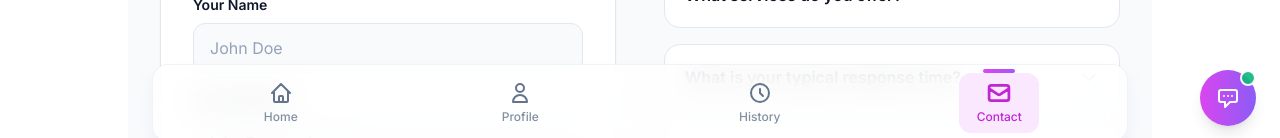
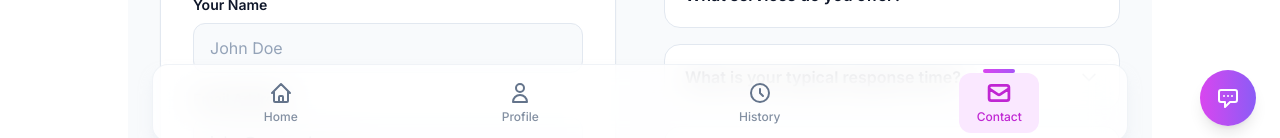
Before and after one commit to Decade23/Profile, a Next.js app: page /contact in a window 1280 px wide. Shown: the part 650-788 px from the top of the page. Built offline with nearby package versions, Linux system fonts and the light colour scheme.

Commit message:
feat: show chat button instantly with prefetch

```diff
--- a/components/ChatBot.tsx
+++ b/components/ChatBot.tsx
@@ -6,8 +6,12 @@
   content: string;
 }
 
-export default function ChatBot() {
-  const [isOpen, setIsOpen] = useState(false);
+export default function ChatBot({
+  initialOpen = false,
+}: {
+  initialOpen?: boolean;
+}) {
+  const [isOpen, setIsOpen] = useState(initialOpen);
   const [messages, setMessages] = useState<Message[]>([]);
   const [input, setInput] = useState("");
   const [isLoading, setIsLoading] = useState(false);
--- a/components/layouts/Layout.tsx
+++ b/components/layouts/Layout.tsx
@@ -1,15 +1,14 @@
-import { useState, useEffect } from "react";
+import { useState, useEffect, useRef } from "react";
+import type { ComponentType } from "react";
 import { useTheme } from "next-themes";
 import Link from "next/link";
 import Image from "next/image";
-import dynamic from "next/dynamic";
 import Seo from "./Seo";
 import NavbarFooter from "./NavbarFooter";
 
-const ChatBot = dynamic(() => import("../ChatBot"), {
-  ssr: false,
-  loading: () => null,
-});
+interface ChatBotProps {
+  initialOpen?: boolean;
+}
 
 interface SeoProps {
   title?: string;
@@ -127,9 +126,45 @@
 }
 
 export default function Layout({ title, children, seo = {} }: LayoutProps) {
-  const [isChatbotReady, setIsChatbotReady] = useState(false);
+  const [chatBotComponent, setChatBotComponent] =
+    useState<ComponentType<ChatBotProps> | null>(null);
+  const [isChatBotMounted, setIsChatBotMounted] = useState(false);
+  const [isChatBotLoading, setIsChatBotLoading] = useState(false);
+  const [shouldOpenChatBot, setShouldOpenChatBot] = useState(false);
+  const hasScheduledPreload = useRef(false);
+  const ChatBotComponent = chatBotComponent;
+
+  const loadChatBot = () => {
+    if (chatBotComponent || isChatBotLoading) {
+      return;
+    }
+    setIsChatBotLoading(true);
+    import("../ChatBot")
+      .then((mod) => {
+        setChatBotComponent(() => mod.default);
+      })
+      .catch(() => {})
+      .finally(() => {
+        setIsChatBotLoading(false);
+      });
+  };
 
   useEffect(() => {
+    if (hasScheduledPreload.current || chatBotComponent || isChatBotLoading) {
+      return;
+    }
+
+    const connection = (navigator as any).connection;
+    const shouldSkip =
+      connection?.saveData ||
+      ["slow-2g", "2g"].includes(connection?.effectiveType);
+
+    if (shouldSkip) {
+      return;
+    }
+
+    hasScheduledPreload.current = true;
+
     const idleCallback = (window as any).requestIdleCallback as
       | ((cb: () => void) => number)
       | undefined;
@@ -139,12 +174,10 @@
     let idleId: number | null = null;
     let timeoutId: number | null = null;
 
-    const scheduleChatbot = () => setIsChatbotReady(true);
-
     if (idleCallback) {
-      idleId = idleCallback(scheduleChatbot);
+      idleId = idleCallback(loadChatBot);
     } else {
-      timeoutId = window.setTimeout(scheduleChatbot, 1500);
+      timeoutId = window.setTimeout(loadChatBot, 1500);
     }
 
     return () => {
@@ -155,7 +188,28 @@
         clearTimeout(timeoutId);
       }
     };
-  }, []);
+  }, [chatBotComponent, isChatBotLoading]);
+
+  useEffect(() => {
+    if (shouldOpenChatBot && chatBotComponent && !isChatBotMounted) {
+      setIsChatBotMounted(true);
+    }
+  }, [shouldOpenChatBot, chatBotComponent, isChatBotMounted]);
+
+  const handleChatBotClick = () => {
+    if (!shouldOpenChatBot) {
+      setShouldOpenChatBot(true);
+    }
+
+    if (chatBotComponent) {
+      if (!isChatBotMounted) {
+        setIsChatBotMounted(true);
+      }
+      return;
+    }
+
+    loadChatBot();
+  };
 
   return (
     <div className="min-h-screen bg-white dark:bg-slate-900 transition-colors duration-150">
@@ -176,7 +230,65 @@
         <NavbarFooter />
 
         {/* AI ChatBot */}
-        {isChatbotReady && <ChatBot />}
+        {!isChatBotMounted && (
+          <div className="fixed bottom-24 right-4 sm:bottom-6 sm:right-6 z-[60]">
+            <button
+              onClick={handleChatBotClick}
+              disabled={isChatBotLoading}
+              aria-label={
+                isChatBotLoading
+                  ? "Loading chat assistant"
+                  : "Open chat assistant"
+              }
+              className={`w-14 h-14 rounded-full shadow-lg flex items-center justify-center transition-all duration-300 ${
+                isChatBotLoading
+                  ? "bg-slate-300 dark:bg-slate-700"
+                  : "bg-gradient-to-r from-fuchsia-500 to-violet-500 hover:shadow-xl hover:scale-105 active:scale-95"
+              }`}
+            >
+              {isChatBotLoading ? (
+                <svg
+                  className="w-6 h-6 text-white animate-spin"
+                  viewBox="0 0 24 24"
+                  fill="none"
+                >
+                  <circle
+                    className="opacity-30"
+                    cx="12"
+                    cy="12"
+                    r="10"
+                    stroke="currentColor"
+                    strokeWidth="3"
+                  />
+                  <path
+                    className="opacity-90"
+                    d="M22 12a10 10 0 00-10-10"
+                    stroke="currentColor"
+                    strokeWidth="3"
+                    strokeLinecap="round"
+                  />
+                </svg>
+              ) : (
+                <svg
+                  className="w-6 h-6 text-white"
+                  fill="none"
+                  viewBox="0 0 24 24"
+                  stroke="currentColor"
+                  strokeWidth={2}
+                >
+                  <path
+                    strokeLinecap="round"
+                    strokeLinejoin="round"
+                    d="M8 10h.01M12 10h.01M16 10h.01M9 16H5a2 2 0 01-2-2V6a2 2 0 012-2h14a2 2 0 012 2v8a2 2 0 01-2 2h-5l-5 5v-5z"
+                  />
+                </svg>
+              )}
+            </button>
+          </div>
+        )}
+        {isChatBotMounted && ChatBotComponent && (
+          <ChatBotComponent initialOpen={shouldOpenChatBot} />
+        )}
       </div>
     </div>
   );
```
